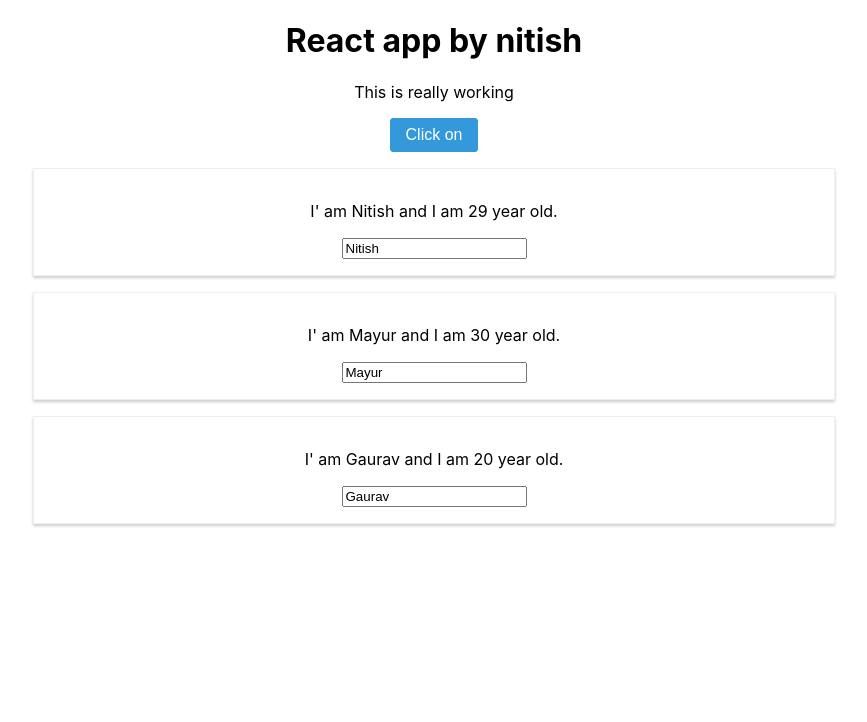
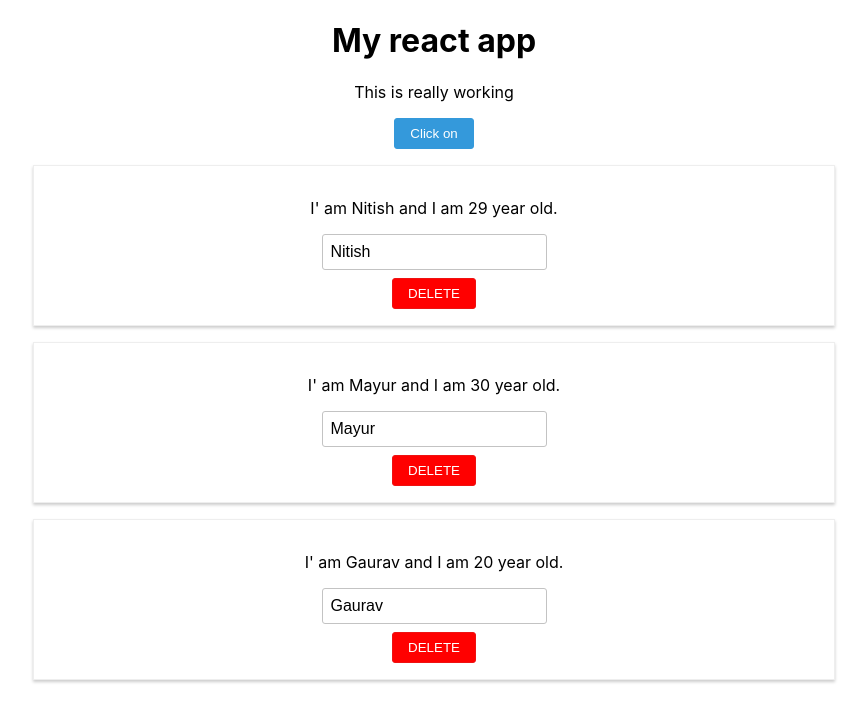
Before and after one commit to nitishgupta007/ReactJS, a React (Create React App) app: page / in a window 1280 px wide. Both pictures are taken after a click on the button "Click on". Shown: the top 722 px of the page, without its empty margins (206-1073 px from the left). Built offline with nearby package versions, Linux system fonts and the light colour scheme.

Commit message:
stateless vs statefull

```diff
--- a/src/components/Cockpit/Cockpit.js
+++ b/src/components/Cockpit/Cockpit.js
@@ -0,0 +1,13 @@
+import React from 'react';
+
+const cockpit = ( props ) => {
+    return (
+        <div>
+            <h1>{props.appTitle}</h1>
+            <p>This is really working</p>
+            <button className="clickable_button" onClick={props.clicked}>Click on</button>
+        </div>
+    );
+};
+
+export default cockpit;
--- a/src/components/Employees/Employee/Employee.js
+++ b/src/components/Employees/Employee/Employee.js
@@ -4,9 +4,12 @@ import './Employee.css';
 const employee = ( props ) => {
  return (
     <div className="Employee">
-        <p onClick={props.click} >I' am {props.name} and I am {props.age} year old.</p>
+        <p>I' am {props.name} and I am {props.age} year old.</p>
         <p>{props.children}</p>
         <input type="text" onChange={props.changed} value={props.name} />
+        <div class="m-t-sm">
+            <button type="text" class="clickable_button clickable_button_error" onClick={props.click}>DELETE</button>
+        </div>
     </div>
  )
 };
--- a/src/components/Employees/Employees.js
+++ b/src/components/Employees/Employees.js
@@ -0,0 +1,14 @@
+import React from 'react';
+import Employee from './Employee/Employee';
+
+const employees = (props) =>
+    props.persons.map((person, index) =>{
+        return <Employee
+          click={() => props.clicked(index)}
+          name={person.name}
+          age={person.age}
+          key={person.id}
+          changed={(event) => props.changed(event, person.id)} />
+      });
+
+export default employees;
--- a/src/containers/App.css
+++ b/src/containers/App.css
@@ -1,22 +1,33 @@
 .App {
   text-align: center;
 }
-
+input {
+  padding: .5rem;
+  border-radius: 3px;
+  border: 1px solid #c3c3c3;
+  font-size: 1rem;
+}
 .clickable_button {
   background: #3499db;
   border: 1px solid #3499db;
   border-radius: 3px;
   color: #fff;
-  font-size: 1rem;
   outline: 0;
   padding: calc(.5rem - 1px) calc(1rem - 1px);
   text-decoration: none;
   cursor: pointer;
 }
-
-.clickable_button:hover{
+.clickable_button:hover {
   background: rgb(4, 4, 212);
 }
 .clickable_button_error{
   background: red;
+  border: 1px solid #ee1212;
 }
+.clickable_button_error:hover {
+  background: #830303;
+  border: 1px solid #830303;
+}
+.m-t-sm {
+  margin-top: .5rem;
+}
--- a/src/containers/App.js
+++ b/src/containers/App.js
@@ -1,6 +1,7 @@
 import React, { Component } from 'react';
 import './App.css';
-import Employee from '../components/Employees/Employee/Employee';
+import Employees from '../components/Employees/Employees';
+import Cockpit from '../components/Cockpit/Cockpit';
 
 class App extends Component {
   state = {
@@ -19,7 +20,6 @@ class App extends Component {
   }
 
   deletePersonHandler = (personIndex) => {
-    // const persons = this.state.persons.slice();
     const persons = [...this.state.persons];
     persons.splice(personIndex, 1);
     this.setState({persons: persons})
@@ -45,22 +45,18 @@ class App extends Component {
     if ( this.state.showPersons ) {
       persons = (
         <div>
-          {this.state.persons.map((person, index) =>{
-            return <Employee
-              click={this.deletePersonHandler}
-              name={person.name}
-              age={person.age}
-              key={person.id}
-              changed={(event) => this.namechangeHandler(event, person.id)} />
-          })}
+          <Employees
+          persons={this.state.persons}
+          clicked={this.deletePersonHandler}
+          changed={this.namechangeHandler}/>
         </div>
       );
     }
     return (
       <div className="App">
-        <h1>React app by nitish</h1>
-        <p>This is really working</p>
-        <button className="clickable_button" onClick={this.togglepersonsHandler}>Click on</button>
+        <Cockpit
+        appTitle={this.props.title}
+        clicked={this.togglepersonsHandler}/>
         {persons}
       </div>
     );
--- a/src/index.js
+++ b/src/index.js
@@ -4,7 +4,7 @@ import './index.css';
 import App from './containers/App';
 import * as serviceWorker from './serviceWorker';
 
-ReactDOM.render(<App />, document.getElementById('root'));
+ReactDOM.render(<App title="My react app" />, document.getElementById('root'));
 
 // If you want your app to work offline and load faster, you can change
 // unregister() to register() below. Note this comes with some pitfalls.
```
